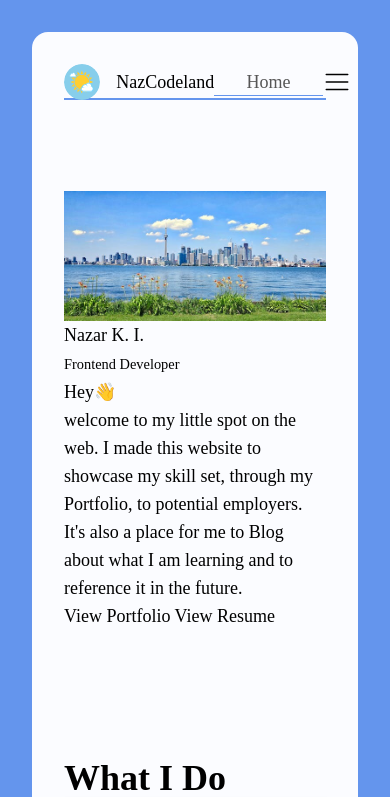
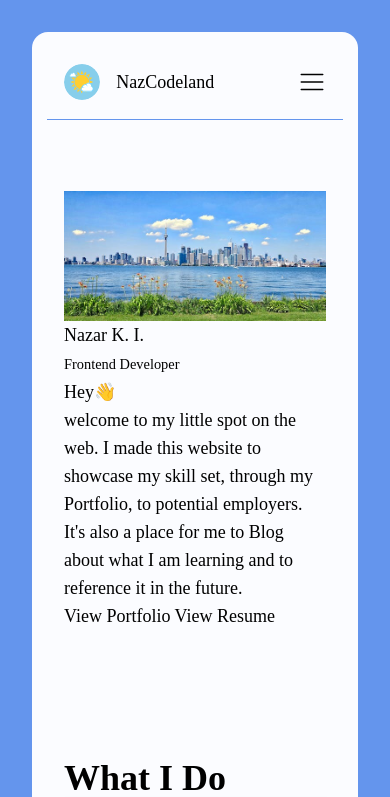
Before and after one commit to NazCodeland/NazCodeland-V2, a SvelteKit app: page / in a window 390 px wide. Shown: the top 797 px of the page. Built offline with nearby package versions, Linux system fonts and the light colour scheme; a web font is replaced by a local one.

Commit message:
added menuStore.ts

```diff
--- a/src/lib/components/ColorSchemeToggle.svelte
+++ b/src/lib/components/ColorSchemeToggle.svelte
@@ -1,17 +1,13 @@
 <script lang="ts">
 	import { get } from 'svelte/store';
-	import {
-		toggleColorScheme,
-		setColorSchemeHoverToTrue,
-		setColorSchemeHoverToFalse
-	} from '../stores/colorSchemeAndPaletteStore';
+	import { toggleColorScheme, setColorSchemeHover } from '../stores/colorSchemeAndPaletteStore';
 	import Day from './colorSchemeToggle/Day.svelte';
 	import Night from './colorSchemeToggle/Night.svelte';
 </script>
 
 <button
-	on:mouseenter={setColorSchemeHoverToTrue}
-	on:mouseleave={setColorSchemeHoverToFalse}
+	on:mouseenter={() => setColorSchemeHover(true)}
+	on:mouseleave={() => setColorSchemeHover(false)}
 	on:click={toggleColorScheme}
 	type="button"
 	aria-label="site-wide theme switcher"
--- a/src/lib/components/Menu.Svelte
+++ b/src/lib/components/Menu.Svelte
@@ -23,18 +23,15 @@
 <style>
 	.lastItem {
 		position: absolute;
-		left: 29px;
-		top: 9px;
+		inset-inline-start: 29px;
+		inset-block-start: 9px;
 	}
 
 	.menu {
 		display: flex;
 		align-items: center;
 		gap: var(--spacer-fluid-16-32-24x);
-	}
-
-	.menu {
-		/* position: absolute; */
+		position: absolute;
 		inset-inline: calc(clamp(1rem, calc(0.57rem + 2.14vw), 2.5rem) * -1);
 		inset-block-start: clamp(3rem, calc(1.96rem + 6vw), 6rem);
 
--- a/src/lib/components/Menu/ThemePalettes.svelte
+++ b/src/lib/components/Menu/ThemePalettes.svelte
@@ -40,7 +40,7 @@
 		inset-block-start: 10rem;
 		/* visibility: hidden; */
 		background-color: none;
-		/* z-index: -1; */
+		z-index: -1;
 	}
 
 	/* .showPalettes {
--- a/src/lib/stores/colorSchemeAndPaletteStore.ts
+++ b/src/lib/stores/colorSchemeAndPaletteStore.ts
@@ -25,11 +25,8 @@ export const themePaletteStore: Writable<ThemePaletteEnum> = writable(ThemePalet
 
 export const colorSchemeHoverStore: Writable<boolean> = writable(false);
 
-export function setColorSchemeHoverToTrue() {
-	colorSchemeHoverStore.set(true);
-}
-export function setColorSchemeHoverToFalse() {
-	colorSchemeHoverStore.set(false);
+export function setColorSchemeHover(value: boolean) {
+	colorSchemeHoverStore.set(value);
 }
 
 export function trySetColorScheme(value: unknown) {
--- /dev/null
+++ b/src/lib/stores/menuStore.ts
@@ -0,0 +1,9 @@
+import { type Writable, writable } from 'svelte/store';
+
+export const showMenuStore: Writable<boolean> = writable(false);
+
+export function toggleShowMenuStore() {
+	showMenuStore.update((value) => {
+		return (value = !value);
+	});
+}
--- a/src/routes/+layout.svelte
+++ b/src/routes/+layout.svelte
@@ -1,11 +1,9 @@
 <script lang="ts">
 	import '../app.css';
 	import setAttributeOnDocumentAction from '$lib/actions/setAttributeOnDocumentAction';
-
+	import { toggleShowMenuStore, showMenuStore } from '$lib/stores/menuStore';
 	import ColorSchemeToggle from '$lib/components/ColorSchemeToggle.svelte';
 	import Menu from '$lib/components/Menu.svelte';
-
-	console.log('hey');
 </script>
 
 <div class="bg-primaryColor p-8" use:setAttributeOnDocumentAction>
@@ -28,7 +26,10 @@
 
 				<Menu />
 				<!-- prettier-ignore -->
-				<button  type="button" tabindex="0" class="hamburger" aria-label="menu">
+				<button
+					on:click={toggleShowMenuStore}
+					type="button" tabindex="0"
+					class="hamburger {$showMenuStore ? 'open' : ''}" aria-label="menu">
 					<svg width="24" height="24" viewBox="0 0 24 24" fill="none" xmlns="http://www.w3.org/2000/svg">
 						<path
 							fill-rule="evenodd"
@@ -56,6 +57,11 @@
 </div>
 
 <style>
+	.open .menu__links {
+		/* able to transition if I use 4rem alone */
+		block-size: clamp(1rem, 50%, 4rem);
+		padding-block: 0.5rem;
+	}
 	.site-wide-header {
 		display: flex;
 		align-items: center;
```
